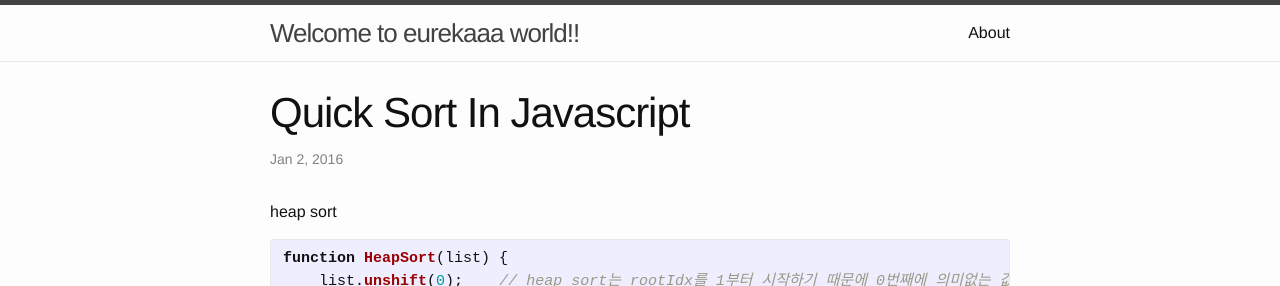
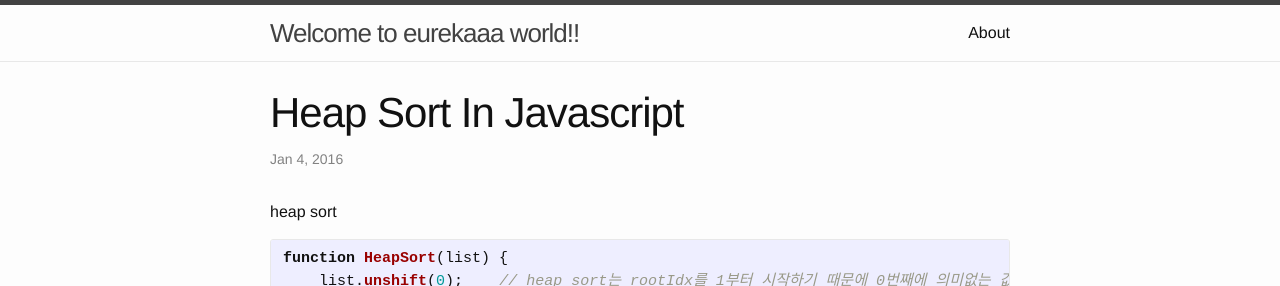
Before and after one commit to eurekaaa/eurekaaa.github.io, a Jekyll site: the page built from _posts/2016-1-4-Heap-Sort-In-Javascript.markdown, in a window 1280 px wide. Shown: the top 286 px of the page. Built offline with Jekyll 4.4.1, drawn with Linux system fonts in a browser that asks for light colours.

Commit message:
edited heap sort post

```diff
--- a/_posts/2016-1-4-Heap-Sort-In-Javascript.markdown
+++ b/_posts/2016-1-4-Heap-Sort-In-Javascript.markdown
@@ -1,7 +1,7 @@
 ---
 layout: post
-title:  "Quick Sort In Javascript"
-date:   2016-1-2 13:01:00 +0900
+title:  "Heap Sort In Javascript"
+date:   2016-1-4 11:00:00 +0900
 categories: jekyll update
 ---
 
```
